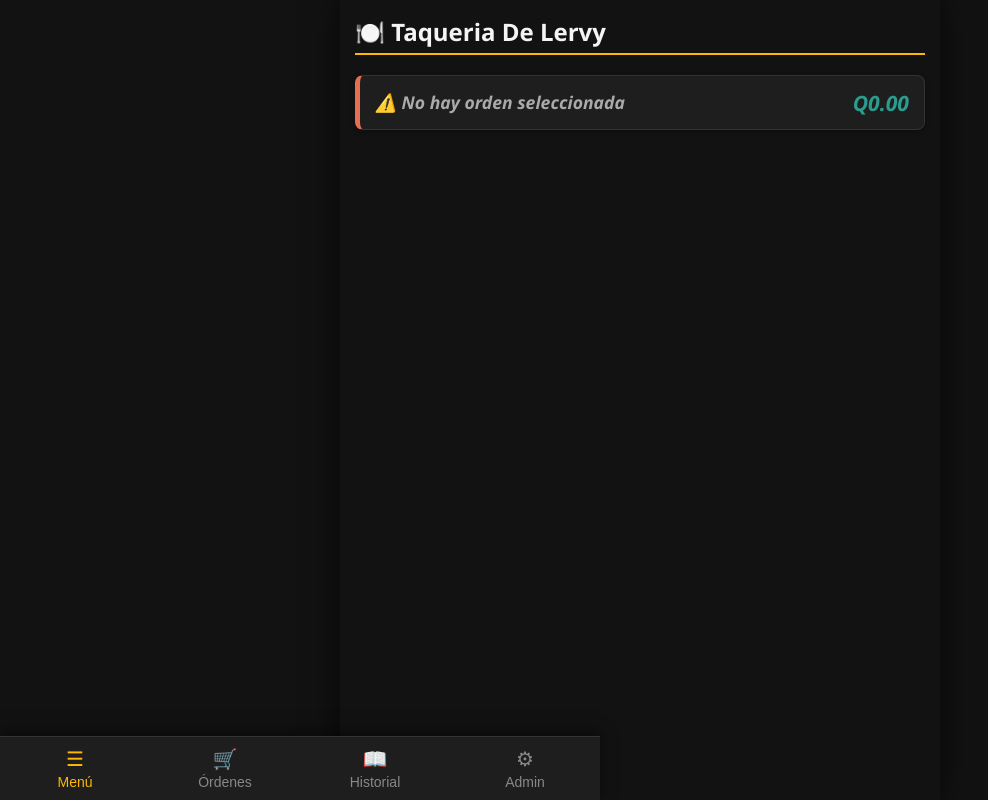
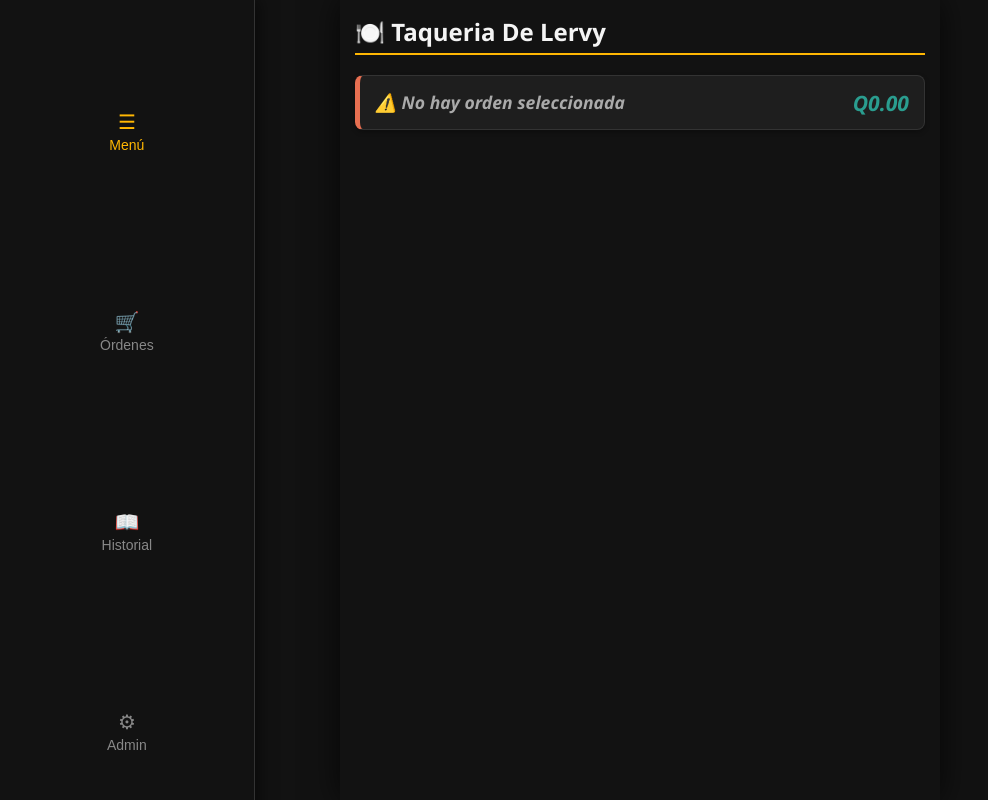
Before and after one commit to crodasroot/pos-restaurante, a plain HTML site: page index.html in a window 1280 px wide. Shown: the whole page, without its empty margins (0-988 px from the left). Drawn offline with Linux system fonts and the light colour scheme.

Commit message:
Update index.html
web y movil barra de menu

```diff
--- a/index.html
+++ b/index.html
@@ -48,27 +48,68 @@
             padding: var(--mobile-padding);
         }
 
+
+        @media (min-width: 768px) {
+        #nav-bar {
+            /* Restablecer o anular los estilos de posición horizontal de móvil */
+            display: flex; /* Mantener flex, pero cambiar dirección */
+            flex-direction: column; /* La clave para que sea vertical */
+            justify-content: flex-start; /* Alinear arriba en la columna */
+            align-items: center; /* Centrar ítems horizontalmente en el contenedor vertical */
+
+            /* Posicionar y dimensionar para barra lateral izquierda */
+            position: fixed;
+            top: 0; /* Fijar arriba */
+            bottom: 0; /* Fijar abajo, para que cubra la altura */
+            left: 0; /* Fijar a la izquierda */
+            width: auto; /* Ancho ajustado al contenido */
+            height: 100vh; /* Altura completa de la ventana */
+            max-width: 100px; /* Establecer un ancho máximo (ej: 100px) */
+
+            /* Actualizar bordes y sombras para la nueva posición */
+            border-top: none; /* Eliminar el borde superior de móvil */
+            border-right: 1px solid #333; /* Agregar un borde derecho */
+            box-shadow: 4px 0 15px rgba(0, 0, 0, 0.5); /* Sombra lateral */
+             padding: 100px;
+        }
+
+        /* Puedes agregar estilos adicionales para los botones dentro de la barra */
+        .tab-button {
+            width: 100%; /* Para que los botones se extiendan en el ancho del contenedor */
+            margin-bottom: 10px; /* Espacio entre los botones verticales */
+            padding: 15px 5px; /* Ajustar padding vertical y horizontal */
+
+
+        }
+}
+ @media (max-width: 768px) {
         /* --- PESTAÑAS Y NAVEGACIÓN --- */
         #nav-bar {
-display: flex; justify-content: space-around;
+            display: flex;
+            justify-content: space-around;
             background-color: var(--color-secondary);
             border-top: 1px solid #333;
             box-shadow: 0 -4px 15px rgba(0, 0, 0, 0.5);
-            /* Cambios clave para fijar */
             position: fixed;
             bottom: 0;
             left: 0;
-            width: 100%; /* Asegura que cubra todo el ancho */
-            max-width: 600px; /* Limita al ancho del contenedor principal */
-            margin: 0 auto; /* Centrar en el ancho máximo */
+            width: 100%;
+            max-width: 600px; /* Esto podría limitar la barra horizontal en móviles grandes */
+            margin: 0 auto;
+
             z-index: 100;
+
         }
-        .tab-button {
+
+
+}
+  .tab-button {
            flex: 1; padding: 10px 0; text-align: center; border: none;
             background-color: transparent; color: #888; cursor: pointer;
             transition: all 0.2s ease-in-out; font-size: 14px;
             display: flex; flex-direction: column; align-items: center;
         }
+
         .tab-button.active { color: var(--color-accent); }
         .tab-button span { font-size: 20px; margin-bottom: 3px; }
 
```
